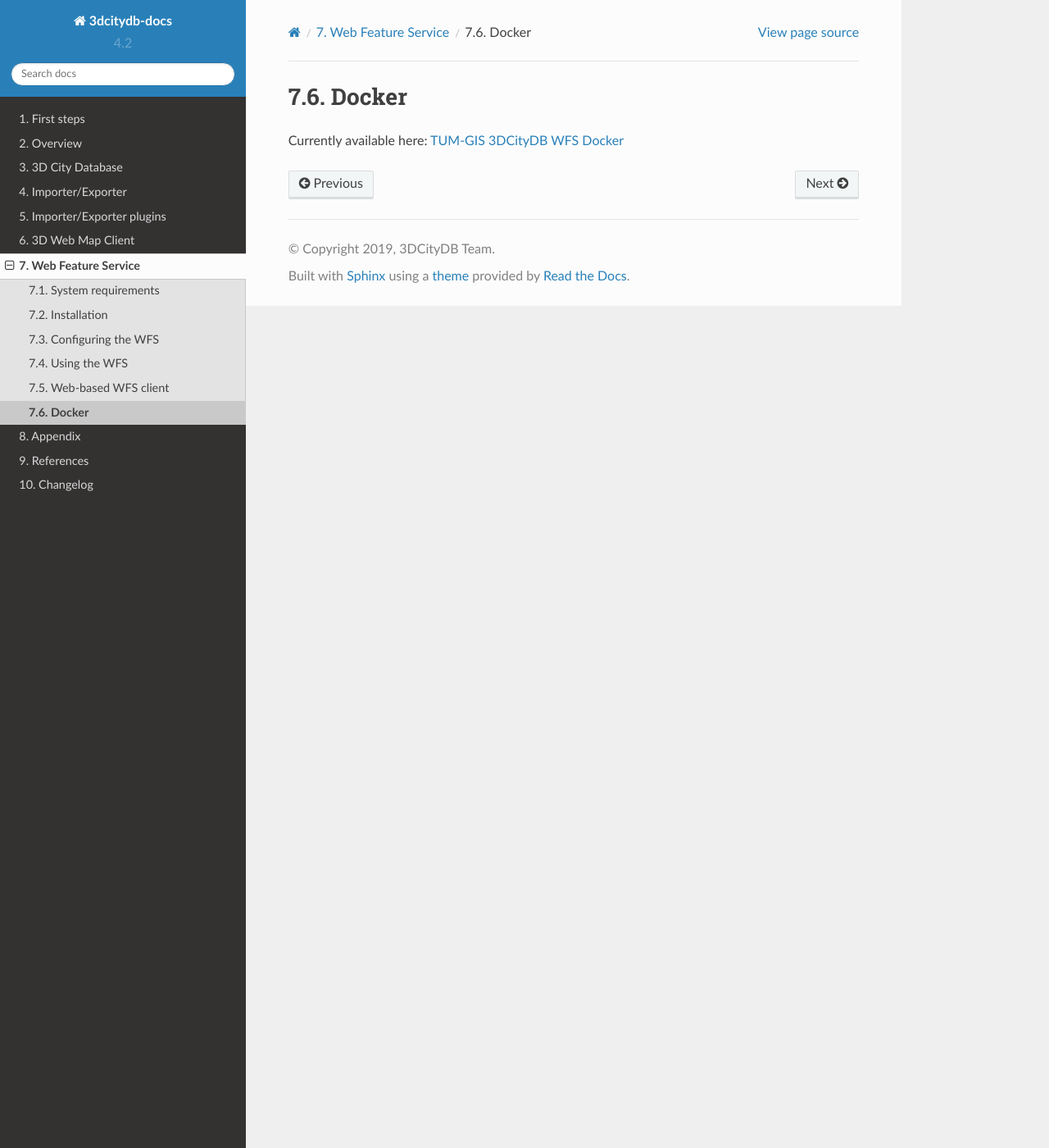
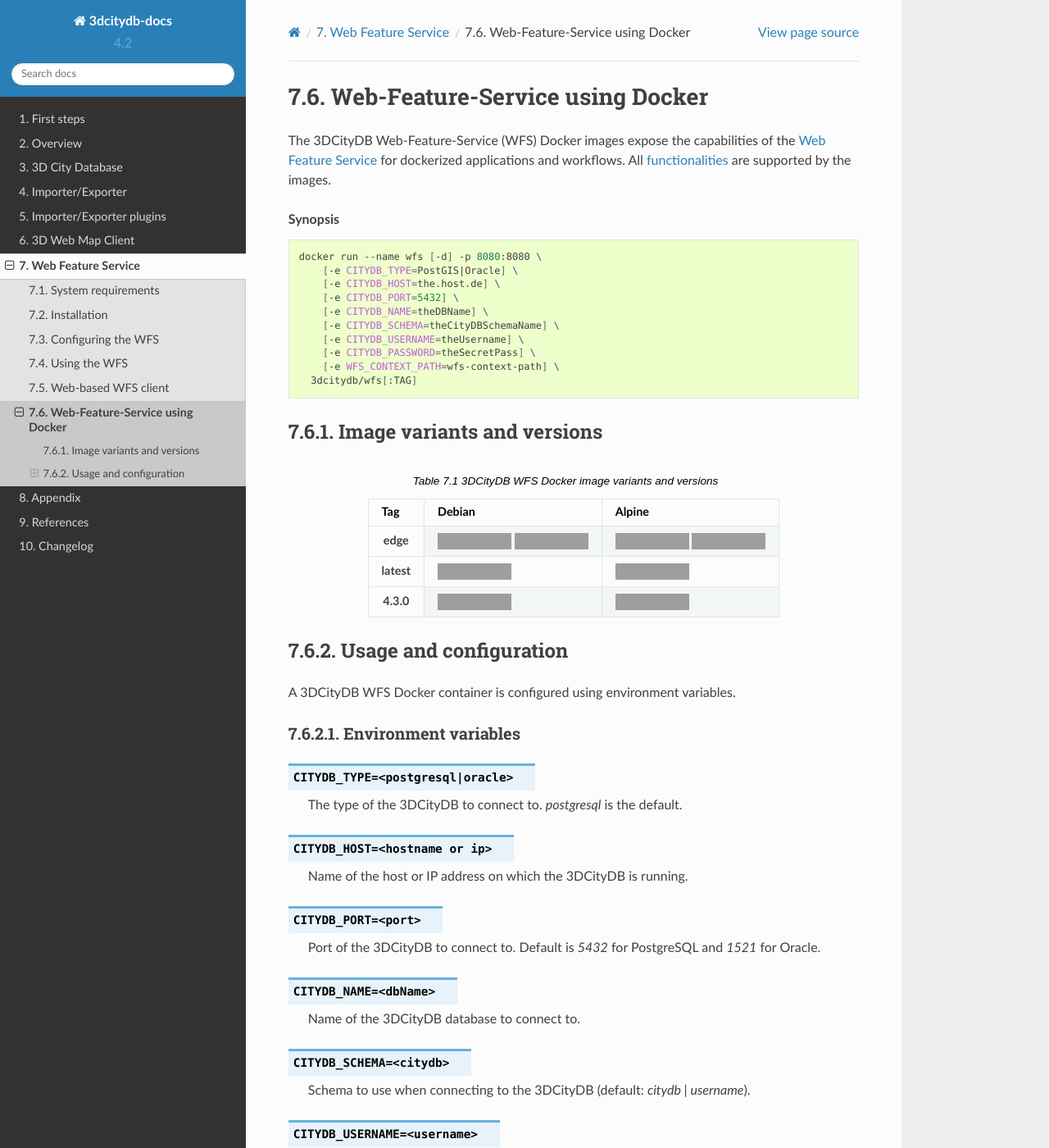
Before and after one commit to 3dcitydb/3dcitydb-docs, a Sphinx documentation site: the page built from source/wfs/docker.rst, in a window 1280 px wide and 1400 px high. Shown: the whole window at 82% size. Built offline with Sphinx 7.4.7 and the Read the Docs theme 2.0.0, drawn with Linux system fonts in a browser that asks for light colours; some of the changed text lies outside the part shown; grey boxes are pictures that could not be loaded.

Commit message:
first draft docker wfs docs

```diff
--- a/source/wfs/docker.rst
+++ b/source/wfs/docker.rst
@@ -1,8 +1,130 @@
 .. _wfs_docker_chapter:
 
 ###############################################################################
-Docker
+Web-Feature-Service using Docker
 ###############################################################################
 
-Currently available here: `TUM-GIS 3DCityDB WFS Docker
-<https://github.com/tum-gis/3dcitydb-wfs-docker>`_
+The 3DCityDB Web-Feature-Service (WFS) Docker images expose the capabilities
+of the :ref:`wfs_chapter` for dockerized applications and workflows.
+All :ref:`functionalities <wfs_basic_functionality_chapter>` are supported by
+the images.
+
+.. rubric:: Synopsis
+
+.. code-block:: bash
+  :name: wfs_docker_code_synopsis
+
+  docker run --name wfs [-d] -p 8080:8080 \
+      [-e CITYDB_TYPE=PostGIS|Oracle] \
+      [-e CITYDB_HOST=the.host.de] \
+      [-e CITYDB_PORT=5432] \
+      [-e CITYDB_NAME=theDBName] \
+      [-e CITYDB_SCHEMA=theCityDBSchemaName] \
+      [-e CITYDB_USERNAME=theUsername] \
+      [-e CITYDB_PASSWORD=theSecretPass] \
+      [-e WFS_CONTEXT_PATH=wfs-context-path] \
+    3dcitydb/wfs[:TAG]
+
+*******************************************************************************
+Image variants and versions
+*******************************************************************************
+
+.. list-table:: 3DCityDB WFS Docker image variants and versions
+  :widths: auto
+  :header-rows: 1
+  :stub-columns: 1
+  :align: center
+  :name: wfs_docker_tbl_images
+
+  * - Tag
+    - Debian
+    - Alpine
+  * - edge
+    - |deb-build-edge| |deb-size-edge|
+    - |alp-build-edge| |alp-size-edge|
+  * - latest
+    - |deb-size-latest|
+    - |alp-size-latest|
+  * - 4.3.0
+    - |deb-size-v4.3.0|
+    - |alp-size-v4.3.0|
+
+*******************************************************************************
+Usage and configuration
+*******************************************************************************
+
+A 3DCityDB WFS Docker container is configured using environment variables.
+
+Environment variables
+===============================================================================
+
+.. option:: CITYDB_TYPE=<postgresql|oracle>
+
+  The type of the 3DCityDB to connect to. *postgresql* is the default.
+
+.. option:: CITYDB_HOST=<hostname or ip>
+
+  Name of the host or IP address on which the 3DCityDB is running.
+
+.. option:: CITYDB_PORT=<port>
+
+  Port of the 3DCityDB to connect to. Default is *5432* for PostgreSQL and *1521* for Oracle.
+
+.. option:: CITYDB_NAME=<dbName>
+
+  Name of the 3DCityDB database to connect to.
+
+.. option:: CITYDB_SCHEMA=<citydb>
+
+  Schema to use when connecting to the 3DCityDB (default: *citydb | username*).
+
+.. option:: CITYDB_USERNAME=<username>
+
+  Username to use when connecting to the 3DCityDB
+
+.. option:: CITYDB_PASSWORD=<thePassword>
+
+  Password to use when connecting to the 3DCityDB
+
+.. option:: WFS_CONTEXT_PATH=<wfs-context-path>
+
+  The URL subpath where the WFS is served. The default setting is ``ROOT``, for
+  serving from the web root. **Note:** Nested paths are currently not supported.
+  For instance, set ``WFS_CONTEXT_PATH=citydb-wfs`` to serve from
+  ``http[s]://my-domain/wfs-client/``.
+
+.. Images ---------------------------------------------------------------------
+
+.. |deb-build-edge| image:: https://img.shields.io/github/workflow/status/
+  3dcitydb/importer-exporter/docker-build-edge?
+  style=flat-square&logo=Docker&logoColor=white
+  :target: https://hub.docker.com/r/3dcitydb/wfs/tags?page=1&ordering=last_updated
+
+.. |alp-build-edge| image:: https://img.shields.io/github/workflow/status/
+  3dcitydb/importer-exporter/docker-build-edge-alpine?
+   style=flat-square&logo=Docker&logoColor=white
+  :target: https://hub.docker.com/r/3dcitydb/wfs/tags?page=1&ordering=last_updated
+
+.. |deb-size-edge| image:: https://img.shields.io/docker/image-size/
+  3dcitydb/wfs/edge?label=image%20size&logo=Docker&logoColor=white&style=flat-square
+  :target: https://hub.docker.com/r/3dcitydb/wfs/tags?page=1&ordering=last_updated
+
+.. |alp-size-edge| image:: https://img.shields.io/docker/image-size/
+  3dcitydb/wfs/edge-alpine?label=image%20size&logo=Docker&logoColor=white&style=flat-square
+  :target: https://hub.docker.com/r/3dcitydb/wfs/tags?page=1&ordering=last_updated
+
+.. |deb-size-latest| image:: https://img.shields.io/docker/image-size/
+  3dcitydb/wfs/latest?label=image%20size&logo=Docker&logoColor=white&style=flat-square
+  :target: https://hub.docker.com/r/3dcitydb/wfs/tags?page=1&ordering=last_updated
+
+.. |alp-size-latest| image:: https://img.shields.io/docker/image-size/
+  3dcitydb/wfs/latest-alpine?label=image%20size&logo=Docker&logoColor=white&style=flat-square
+  :target: https://hub.docker.com/r/3dcitydb/wfs/tags?page=1&ordering=last_updated
+
+.. |deb-size-v4.3.0| image:: https://img.shields.io/docker/image-size/
+  3dcitydb/wfs/4.3.0?label=image%20size&logo=Docker&logoColor=white&style=flat-square
+  :target: https://hub.docker.com/r/3dcitydb/wfs/tags?page=1&ordering=last_updated
+
+.. |alp-size-v4.3.0| image:: https://img.shields.io/docker/image-size/
+  3dcitydb/wfs/4.3.0-alpine?label=image%20size&logo=Docker&logoColor=white&style=flat-square
+  :target: https://hub.docker.com/r/3dcitydb/wfs/tags?page=1&ordering=last_updated
--- a/source/wfs/index.rst
+++ b/source/wfs/index.rst
@@ -1,3 +1,5 @@
+.. _wfs_chapter:
+
 Web Feature Service
 ===================
 
```
